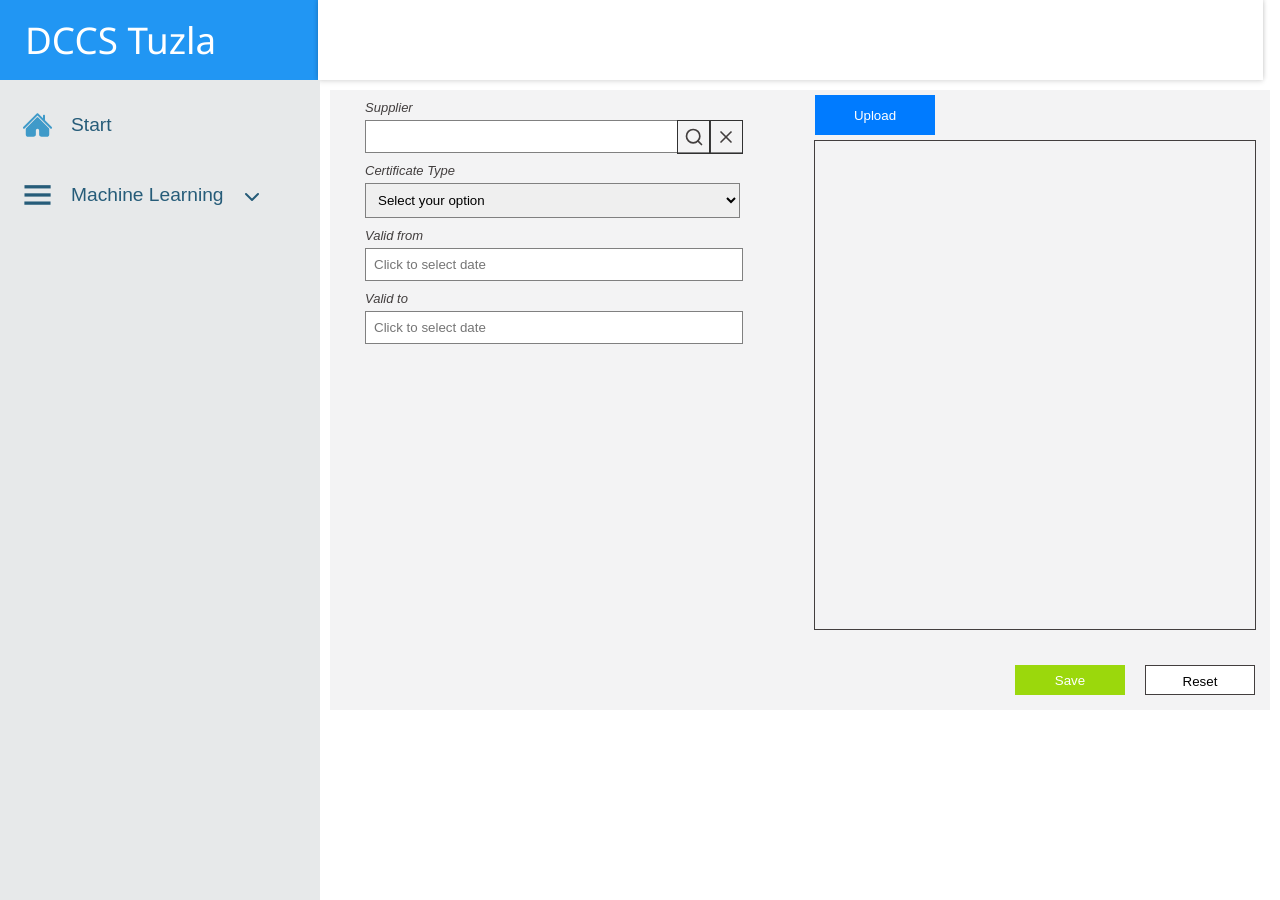
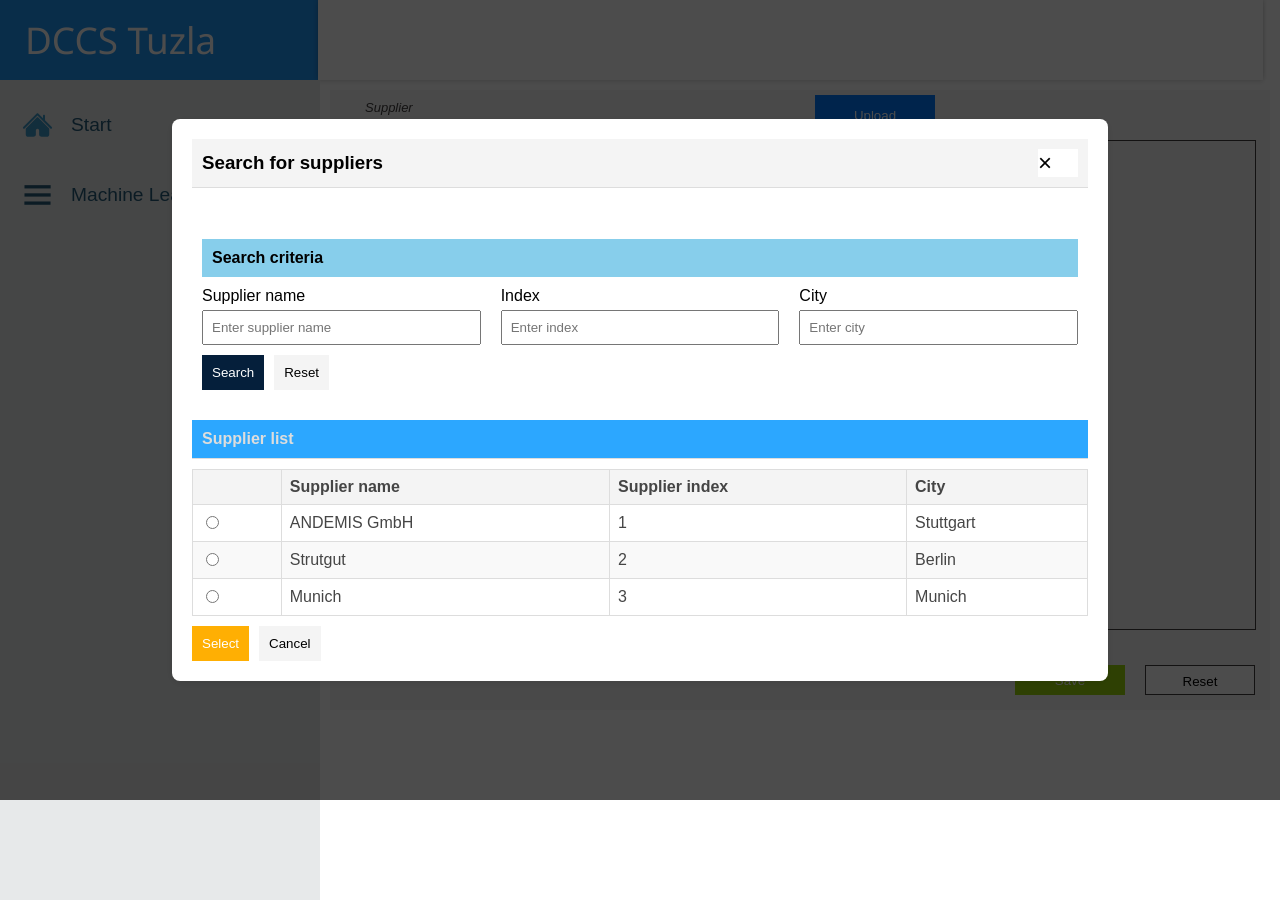
Before and after one commit to Tumusime14/Certificate-Manager---David, a React app: page /new-certificate in a window 1280 px wide. Both pictures are taken after a click on the icon 694 px from the left and 137 px from the top of the page. Built offline with nearby package versions, Linux system fonts and the light colour scheme.

Commit message:
Feature/Task-6-KAN-64 Supplier lookup implemented successfully

```diff
--- a/src/components/SupplierLookupModal.tsx
+++ b/src/components/SupplierLookupModal.tsx
@@ -1,78 +1,105 @@
-import React, { useState } from 'react';
+import React, { FC, useState } from 'react';
 import '../styles/SupplierLookupModal.css';
 
-interface SupplierLookupModalProps {
-  onClose: () => void;
-  onSelect: (supplier: string) => void;
+interface Props{
+  onClose:()=>void;
+  onSelect:(name:string)=>void;
 }
+const SupplierLookupModal:FC<Props> = ({ onClose, onSelect }) => {
+  const [searchTerm, setSearchTerm] = useState('');
+  const [indexSearchTerm, setIndexSearchTerm] = useState('');
+  const [citySearchTerm, setCitySearchTerm] = useState('');
 
-const SupplierLookupModal: React.FC<SupplierLookupModalProps> = ({ onClose, onSelect }) => {
-  const [searchTerm, setSearchTerm] = useState('');
-  const [suppliers] = useState([
-    { name: 'ANDEMIS 108', index: '2', city: 'Munich' },
-    { name: 'Strutgut', index: '1', city: 'Berlin' },
-    { name: 'Munich', index: '3', city: 'Munich' }
-  ]);
+  const suppliers = [
+    { name: 'ANDEMIS GmbH', index: '1', city: 'Stuttgart' },
+    { name: 'Strutgut', index: '2', city: 'Berlin' },
+    { name: 'Munich', index: '3', city: 'Munich' },
+  ];
 
-  const handleSearchChange = (e: React.ChangeEvent<HTMLInputElement>) => {
+  const handleSearchChange = (e: any) => {
     setSearchTerm(e.target.value);
   };
 
-  const filteredSuppliers = suppliers.filter(supplier =>
-    supplier.name.toLowerCase().includes(searchTerm.toLowerCase()) ||
-    supplier.index.toLowerCase().includes(searchTerm.toLowerCase()) ||
-    supplier.city.toLowerCase().includes(searchTerm.toLowerCase())
+  const handleIndexSearchChange = (e:any) => {
+    setIndexSearchTerm(e.target.value);
+  };
+
+  const handleCitySearchChange = (e:any) => {
+    setCitySearchTerm(e.target.value);
+  };
+
+  const filteredSuppliers = suppliers.filter(supplier => {
+    return (
+      supplier.name.toLowerCase().includes(searchTerm.toLowerCase()) &&
+      supplier.index.toLowerCase().includes(indexSearchTerm.toLowerCase()) &&
+      supplier.city.toLowerCase().includes(citySearchTerm.toLowerCase())
     );
+  });
 
   return (
     <div className="modal-overlay">
       <div className="modal-content">
         <div className="topbar">
-            <h4>Search for suppliers</h4>
+          <h3>Search for suppliers</h3>
           <span className="close-button" onClick={onClose}>&times;</span>
         </div>
+        <div className="search-criteria">
+          <h4>Search criteria</h4>
           <div className="form-row">
-          <div className="form-group">
-            <label htmlFor="SupplierName" className="label">Supplier name:</label>
+            <div className="input-group">
+              <label htmlFor="searchTerm">Supplier name</label>
               <input
                 type="text"
+                id="searchTerm"
                 value={searchTerm}
                 onChange={handleSearchChange}
                 className="search-input"
+                placeholder="Enter supplier name"
               />
             </div>
-          <div className="form-group">
-            <label htmlFor="SupplierIndex" className="label">Supplier index:</label>
+            <div className="input-group">
+              <label htmlFor="searchIndex">Index</label>
               <input
                 type="text"
-              value={searchTerm}
-              onChange={handleSearchChange}
+                id="searchIndex"
+                value={indexSearchTerm}
+                onChange={handleIndexSearchChange}
                 className="search-input"
+                placeholder="Enter index"
               />
             </div>
-          <div className="form-group">
-            <label htmlFor="City" className="label">City:</label>
+            <div className="input-group">
+              <label htmlFor="searchCity">City</label>
               <input
                 type="text"
-              value={searchTerm}
-              onChange={handleSearchChange}
+                id="searchCity"
+                value={citySearchTerm}
+                onChange={handleCitySearchChange}
                 className="search-input"
+                placeholder="Enter city"
               />
             </div>
           </div>
-        <button>Search</button>
-        <button>Reset</button>
+          <div className="button-row">
+            <button className="search-btn">Search</button>
+            <button className="reset-btn" onClick={() => {setSearchTerm(''); setIndexSearchTerm(''); setCitySearchTerm('');}}>Reset</button>
+          </div>
+        </div>
+        <div className="supplier-list">
+          <h4>Supplier list</h4>
           <table className="supplier-table">
             <thead>
               <tr>
-              <th>Supplier Name</th>
-              <th>Supplier Index</th>
+                <th></th>
+                <th>Supplier name</th>
+                <th>Supplier index</th>
                 <th>City</th>
               </tr>
             </thead>
             <tbody>
               {filteredSuppliers.map((supplier, index) => (
                 <tr key={index} onClick={() => onSelect(supplier.name)}>
+                  <td><input type="radio" name="supplier" /></td>
                   <td>{supplier.name}</td>
                   <td>{supplier.index}</td>
                   <td>{supplier.city}</td>
@@ -80,8 +107,11 @@ const SupplierLookupModal: React.FC<SupplierLookupModalProps> = ({ onClose, onSe
               ))}
             </tbody>
           </table>
-        <button className='selectBtn'>Select</button>
-        <button className='cancelBtn'>Cancel</button>
+          <div className="button-row">
+            <button className="select-btn" onClick={onClose}>Select</button>
+            <button className="cancel-btn" onClick={onClose}>Cancel</button>
+          </div>
+        </div>
       </div>
     </div>
   );
--- a/src/components/certificates/CertificateForm.tsx
+++ b/src/components/certificates/CertificateForm.tsx
@@ -1,10 +1,11 @@
 import React, { useState, useRef, useEffect } from 'react';
-import {  addCertificate, updateCertificate } from "../../DB/indexedDB";
+import { addCertificate, updateCertificate } from "../../DB/indexedDB";
 import { useNavigate } from 'react-router';
 import "../../styles/NewCertificate.css";
 import Search from '../../icons/search';
 import X from '../../icons/x';
 import { getCertificates } from "../../DB/indexedDB";
+import SupplierLookupModal from '../SupplierLookupModal';
 
 interface ICertificateForm {
   isEdit?: boolean
@@ -24,35 +25,27 @@ const CertificateForm: React.FC<ICertificateForm> = ({isEdit, certificateId}:ICe
     pdfPreview: '' as string | null,
   });
   const [error, setError] = useState<string | null>(null);
-  // const [isModalOpen, setisOpenModal] = useState(false);
-  // const openModal = () => {
-  //   setisOpenModal(true)
-  // }
+  const [isModalOpen, setIsModalOpen] = useState(false);
 
   useEffect(()=> {
     if(isEdit && certificateId){
       async function fetchData() {
         const certificates = await getCertificates();
-
-const filteredCertificate = certificates.filter((certificate) => certificate.id ===certificateId)
-
-filteredCertificate.map((certificate)=> (
-
-
+        const filteredCertificate = certificates.filter((certificate) => certificate.id === certificateId);
+        filteredCertificate.map((certificate) => (
           setFormData({
-    validFrom: certificate.validFrom ? certificate.validFrom : null,
-    validTo: certificate.validTo ? certificate.validTo : null,
+            validFrom: certificate.validFrom ? certificate.validFrom : '',
+            validTo: certificate.validTo ? certificate.validTo : '',
             certificateType: certificate.certificateType,
             supplier: certificate.supplier,
             pdfFile: certificate.pdfFile || null,
             pdfPreview: certificate.pdfPreview || null
           })
-))}
-
+        ));
+      }
       fetchData();
     }
-
-  }, [certificateId])
+  }, [certificateId]);
 
   const handleChange = (e: React.ChangeEvent<HTMLInputElement>) => {
     setFormData({
@@ -67,6 +60,7 @@ filteredCertificate.map((certificate)=> (
       [e.target.name]: e.target.value,
     });
   };
+
   const handleFileChange = (e: React.ChangeEvent<HTMLInputElement>) => {
     const file = e.target.files?.[0] || null;
     if (file && file.type === 'application/pdf') {
@@ -100,7 +94,7 @@ filteredCertificate.map((certificate)=> (
           validFrom: formData.validFrom,
           validTo: formData.validTo,
           pdfFile: formData.pdfFile,
-        }, certificateId as number)
+        }, certificateId as number);
       }
       else{
         await addCertificate({
@@ -111,7 +105,6 @@ filteredCertificate.map((certificate)=> (
           pdfFile: formData.pdfFile,
         });
       }
-
       navigate('/example1');
       handleReset();
     } catch (error) {
@@ -131,21 +124,30 @@ filteredCertificate.map((certificate)=> (
     setError(null);
   };
 
+  const handleSelectSupplier = (supplier: string) => {
+    setFormData({
+      ...formData,
+      supplier: supplier,
+    });
+    setIsModalOpen(false);
+  };
+
   return (
+    <>
       <form onSubmit={handleSubmit} className="new-certificate-form">
         <div className="form-left">
           <div className="form-group">
             <label>Supplier</label>
             <div className="input-container">
               <input
-              type="text"
+                type="text" readOnly
                 name="supplier"
                 value={formData.supplier}
-              onChange={handleChange}
+                // onChange={handleChange}
                 required
                 className="input-field"
               />
-            <Search className="icon"/>
+              <Search className="icon" onClick={() => setIsModalOpen(true)} />
               <X className="icon" onClick={() => setFormData({ ...formData, supplier: '' })} />
             </div>
           </div>
@@ -212,6 +214,8 @@ filteredCertificate.map((certificate)=> (
           </div>
         </div>
       </form>
+      {isModalOpen && <SupplierLookupModal onClose={() => setIsModalOpen(false)} onSelect={handleSelectSupplier} />}
+    </>
   );
 };
 
--- a/src/styles/SupplierLookupModal.css
+++ b/src/styles/SupplierLookupModal.css
@@ -2,84 +2,113 @@
   position: fixed;
   top: 0;
   left: 0;
-    width: auto;
+  width: 100%;
   height: 100%;
-    background: rgba(0, 0, 0, 0.5);
+  background: rgba(0, 0, 0, 0.701);
   display: flex;
   align-items: center;
   justify-content: center;
 }
+
 .modal-content {
   background: white;
   padding: 20px;
   border-radius: 8px;
+  width: 70%;
   box-shadow: 0 2px 10px rgba(0, 0, 0, 0.1);
   position: relative;
 }
+
 .topbar {
-    background-color: rgba(188, 188, 188, 0.333);
-    color: rgb(0, 0, 0);
-    padding: 10px 15px;
-    height: 35px;
+  background-color: #f4f4f4;
+  padding: 10px;
   display: flex;
-    justify-content: flex-end;
+  justify-content: space-between;
+  align-items: center;
+  border-bottom: 1px solid #ddd;
 }
-  .topbar > h4 {
-    color: rgb(0, 0, 0);
-    line-height: 4px;
-    margin-right: 70%;
+
+.topbar h3 {
+  margin: 0;
 }
 
 .close-button {
-    font-size: 1.5em;
-    background-color: rgb(247, 247, 247);
-    width: 25px;
-    border: 1px solid rgba(27, 26, 26, 0.546);
-    padding: 5px 30px;
   cursor: pointer;
+  width: 40px;
+  background-color: #ffffff;
+  font-size: 1.5rem;
+}
+
+.search-criteria {
+  padding: 10px;
+  margin: 20px 0;
+}
+
+.search-criteria h4 {
+  background-color: skyblue;
+  padding: 10px;
+  margin-bottom: 10px;
 }
 
 .form-row {
   display: flex;
-    flex-wrap: wrap;
+  justify-content: space-between;
+  align-items: flex-start;
   gap: 20px;
-    margin-bottom: 20px;
 }
 
-  .form-group {
+.input-group {
   flex: 1;
-    min-width: 5px;
+  display: flex;
+  flex-direction: column;
 }
 
-  .label {
-    margin-top: 8px;
-    display: block;
+.input-group label {
   margin-bottom: 5px;
 }
 
 .search-input {
-    width: 25%;
-    padding: 10px;
-    border: 1px solid #32313192;
+  padding: 8px;
+  box-sizing: border-box;
 }
 
-  button {
-    margin: 5px;
+.button-row {
+  display: flex;
+  gap: 10px;
+  margin-top: 10px;
+}
+
+.search-btn {
+  background-color: #051f3b;
+  color: white;
   padding: 10px;
   border: none;
-    background-color: #007bff;
-    color: white;
   cursor: pointer;
 }
 
-  button:hover {
-    background-color: #0056b3;
+.reset-btn {
+  background-color: #f4f4f4;
+  color: black;
+  padding: 10px;
+  border: none;
+  cursor: pointer;
+}
+
+.supplier-list {
+  margin-top: 20px;
+}
+
+.supplier-list h4 {
+  background-color: #25a4fff6;
+  padding: 10px;
+  margin: 0 0 10px 0;
+  border-bottom: 1px solid #ddd;
+  color: #ddd;
 }
 
 .supplier-table {
-    width: 90%;
+  width: 100%;
   border-collapse: collapse;
-    margin-top: 20px;
 }
 
 .supplier-table th, .supplier-table td {
@@ -89,5 +118,20 @@
 
 .supplier-table th {
   background-color: #f4f4f4;
-    text-align: left;
 }
+
+.select-btn {
+  background-color: #ffaf03;
+  color: white;
+  padding: 10px;
+  border: none;
+  cursor: pointer;
+}
+
+.cancel-btn {
+  background-color: #f4f4f4;
+  color: black;
+  padding: 10px;
+  border: none;
+  cursor: pointer;
+}
```
Also changed, not shown: src/components/hold.txt (deleted). Lines whose indentation alone changed are shown as unchanged.
